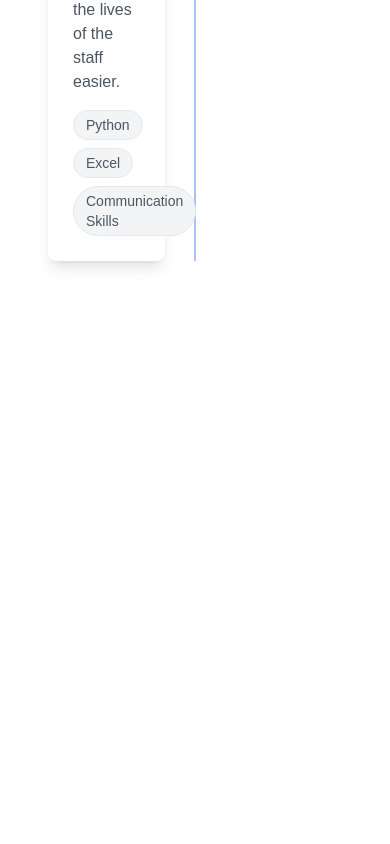
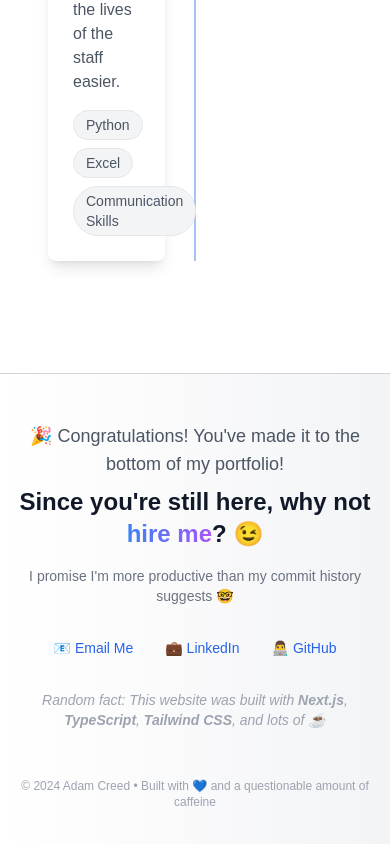
Before and after one commit to amcreed1999/amcreed1999.github.io, a Next.js app: page / in a window 390 px wide. Shown: the part 10203-11047 px from the top of the page. Before the commit the page ends 10576 px from the top, so only its background shows below. Built offline with nearby package versions, Linux system fonts and the light colour scheme.

Commit message:
Goodnight

```diff
--- a/src/app/page.tsx
+++ b/src/app/page.tsx
@@ -4,6 +4,7 @@ import Navbar from "../components/Navbar";
 import AboutMe from '@/components/AboutMe';
 import GitHubCommitCalendar from "@/components/GitHubCommitCalendar";
 import Timeline from "@/components/Timeline";
+import Footer from "@/components/Footer";
 
 export default function Home() {
   return (
@@ -16,6 +17,7 @@ export default function Home() {
       <AboutMe />
       <GitHubCommitCalendar />
       <Timeline />
+      <Footer />
     </main>
   );
 }
--- /dev/null
+++ b/src/components/ContactForm.tsx
@@ -0,0 +1,174 @@
+"use client";
+import { useState } from 'react';
+import { useTheme } from "next-themes";
+
+const ContactForm = () => {
+  const { theme } = useTheme();
+  const isDark = theme === 'dark';
+  const [formStatus, setFormStatus] = useState<'idle' | 'sending' | 'sent' | 'error'>('idle');
+
+  const handleSubmit = async (e: React.FormEvent<HTMLFormElement>) => {
+    e.preventDefault();
+    setFormStatus('sending');
+
+    // Get form data
+    const formData = new FormData(e.currentTarget);
+    const data = {
+      name: formData.get('name'),
+      email: formData.get('email'),
+      message: formData.get('message'),
+    };
+
+    try {
+      // Replace with your form handling logic
+      // Example: await fetch('/api/contact', { method: 'POST', body: JSON.stringify(data) });
+      await new Promise(resolve => setTimeout(resolve, 1000)); // Simulate API call
+      setFormStatus('sent');
+      (e.target as HTMLFormElement).reset();
+      setTimeout(() => setFormStatus('idle'), 3000);
+    } catch (error) {
+      setFormStatus('error');
+      setTimeout(() => setFormStatus('idle'), 3000);
+    }
+  };
+
+  return (
+    <section className={`py-16 ${isDark ? 'bg-gray-900' : 'bg-white'}`}>
+      <div className="max-w-4xl mx-auto px-4 sm:px-6 lg:px-8">
+        <div className="text-center mb-12">
+          <h2 className={`text-4xl font-extrabold ${isDark ? 'text-white' : 'text-gray-900'} mb-4`}>
+            Let's Connect
+          </h2>
+          <p className={`text-lg ${isDark ? 'text-gray-300' : 'text-gray-600'}`}>
+            Have a question or want to work together? Drop me a message!
+          </p>
+        </div>
+
+        <form
+          onSubmit={handleSubmit}
+          className={`space-y-6 ${
+            isDark
+              ? 'bg-gray-800 border border-gray-700'
+              : 'bg-white border border-gray-200'
+          } p-8 rounded-lg shadow-lg`}
+        >
+          <div className="grid grid-cols-1 md:grid-cols-2 gap-6">
+            <div>
+              <label
+                htmlFor="name"
+                className={`block text-sm font-medium ${
+                  isDark ? 'text-gray-300' : 'text-gray-700'
+                } mb-2`}
+              >
+                Name
+              </label>
+              <input
+                type="text"
+                name="name"
+                id="name"
+                required
+                className={`w-full px-4 py-2 rounded-lg border ${
+                  isDark
+                    ? 'bg-gray-700 border-gray-600 text-white focus:border-blue-500'
+                    : 'bg-white border-gray-300 text-gray-900 focus:border-blue-500'
+                } focus:ring-2 focus:ring-blue-500/20 focus:outline-none transition-colors duration-200`}
+              />
+            </div>
+
+            <div>
+              <label
+                htmlFor="email"
+                className={`block text-sm font-medium ${
+                  isDark ? 'text-gray-300' : 'text-gray-700'
+                } mb-2`}
+              >
+                Email
+              </label>
+              <input
+                type="email"
+                name="email"
+                id="email"
+                required
+                className={`w-full px-4 py-2 rounded-lg border ${
+                  isDark
+                    ? 'bg-gray-700 border-gray-600 text-white focus:border-blue-500'
+                    : 'bg-white border-gray-300 text-gray-900 focus:border-blue-500'
+                } focus:ring-2 focus:ring-blue-500/20 focus:outline-none transition-colors duration-200`}
+              />
+            </div>
+          </div>
+
+          <div>
+            <label
+              htmlFor="message"
+              className={`block text-sm font-medium ${
+                isDark ? 'text-gray-300' : 'text-gray-700'
+              } mb-2`}
+            >
+              Message
+            </label>
+            <textarea
+              name="message"
+              id="message"
+              required
+              rows={5}
+              className={`w-full px-4 py-2 rounded-lg border ${
+                isDark
+                  ? 'bg-gray-700 border-gray-600 text-white focus:border-blue-500'
+                  : 'bg-white border-gray-300 text-gray-900 focus:border-blue-500'
+              } focus:ring-2 focus:ring-blue-500/20 focus:outline-none transition-colors duration-200`}
+            />
+          </div>
+
+          <div className="flex justify-end">
+            <button
+              type="submit"
+              disabled={formStatus === 'sending' || formStatus === 'sent'}
+              className={`px-6 py-3 rounded-lg font-semibold text-white
+                ${formStatus === 'sending'
+                  ? 'bg-gray-500 cursor-not-allowed'
+                  : formStatus === 'sent'
+                    ? 'bg-green-500'
+                    : 'bg-blue-600 hover:bg-blue-700'
+                }
+                transition-colors duration-200 focus:outline-none focus:ring-2 focus:ring-offset-2 focus:ring-blue-500`}
+            >
+              {formStatus === 'sending' ? 'Sending...' :
+               formStatus === 'sent' ? 'Message Sent!' :
+               formStatus === 'error' ? 'Try Again' :
+               'Send Message'}
+            </button>
+          </div>
+        </form>
+
+        {/* Social Links */}
+        <div className="mt-12 flex justify-center space-x-6">
+          <a
+            href="https://github.com/amcreed1999"
+            target="_blank"
+            rel="noopener noreferrer"
+            className={`text-sm ${isDark ? 'text-gray-400 hover:text-white' : 'text-gray-600 hover:text-gray-900'} transition-colors duration-200`}
+          >
+            GitHub
+          </a>
+          <a
+            href="https://www.linkedin.com/in/adam-creed/"
+            target="_blank"
+            rel="noopener noreferrer"
+            className={`text-sm ${isDark ? 'text-gray-400 hover:text-white' : 'text-gray-600 hover:text-gray-900'} transition-colors duration-200`}
+          >
+            LinkedIn
+          </a>
+          <a
+            href="mailto:amcreed99@gmail.com"
+            className={`text-sm ${isDark ? 'text-gray-400 hover:text-white' : 'text-gray-600 hover:text-gray-900'} transition-colors duration-200`}
+          >
+            Email
+          </a>
+        </div>
+      </div>
+    </section>
+  );
+};
+
+export default ContactForm;
--- /dev/null
+++ b/src/components/Footer.tsx
@@ -0,0 +1,74 @@
+"use client";
+import { useTheme } from "next-themes";
+import Link from "next/link";
+
+const Footer = () => {
+  const { theme } = useTheme();
+  const isDark = theme === 'dark';
+
+  const currentYear = new Date().getFullYear();
+
+  return (
+    <footer className={`py-12 ${isDark ? 'bg-gradient-to-r from-gray-800 to-gray-900' : 'bg-gradient-to-r from-white to-gray-100'} border-t ${isDark ? 'border-gray-700' : 'border-gray-300'}`}>
+      <div className="max-w-7xl mx-auto px-4 sm:px-6 lg:px-8">
+        <div className="flex flex-col items-center gap-8 text-center">
+          {/* Fun Message */}
+          <div>
+            <p className={`text-lg font-medium ${isDark ? 'text-gray-300' : 'text-gray-600'} mb-2`}>
+              🎉 Congratulations! You've made it to the bottom of my portfolio!
+            </p>
+            <p className={`text-2xl font-bold ${isDark ? 'text-white' : 'text-gray-900'} mb-4`}>
+              Since you're still here, why not{' '}
+              <span className="bg-gradient-to-r from-blue-500 to-purple-500 bg-clip-text text-transparent">
+                hire me
+              </span>
+              ? 😉
+            </p>
+            <p className={`text-sm ${isDark ? 'text-gray-400' : 'text-gray-500'}`}>
+              I promise I'm more productive than my commit history suggests 🤓
+            </p>
+          </div>
+
+          {/* Quick Links */}
+          <div className="flex flex-wrap justify-center gap-8">
+            <Link
+              href="mailto:amcreed99@gmail.com"
+              className={`text-sm ${isDark ? 'text-blue-400 hover:text-blue-300' : 'text-blue-600 hover:text-blue-500'} transition-colors duration-300`}
+            >
+              📧 Email Me
+            </Link>
+            <Link
+              href="https://www.linkedin.com/in/adam-creed/"
+              className={`text-sm ${isDark ? 'text-blue-400 hover:text-blue-300' : 'text-blue-600 hover:text-blue-500'} transition-colors duration-300`}
+            >
+              💼 LinkedIn
+            </Link>
+            <Link
+              href="https://github.com/amcreed1999"
+              className={`text-sm ${isDark ? 'text-blue-400 hover:text-blue-300' : 'text-blue-600 hover:text-blue-500'} transition-colors duration-300`}
+            >
+              👨‍💻 GitHub
+            </Link>
+          </div>
+
+          {/* Random Fun Facts */}
+          <div>
+            <p className={`text-sm ${isDark ? 'text-gray-500' : 'text-gray-400'} italic`}>
+              Random fact: This website was built with {' '}
+              <span className="font-semibold">Next.js</span>, {' '}
+              <span className="font-semibold">TypeScript</span>, {' '}
+              <span className="font-semibold">Tailwind CSS</span>, and lots of ☕
+            </p>
+          </div>
+
+          {/* Copyright */}
+          <div className={`text-xs ${isDark ? 'text-gray-600' : 'text-gray-400'} mt-4`}>
+            © {currentYear} Adam Creed • Built with 💙 and a questionable amount of caffeine
+          </div>
+        </div>
+      </div>
+    </footer>
+  );
+};
+
+export default Footer;
--- a/src/components/Navbar.tsx
+++ b/src/components/Navbar.tsx
@@ -31,7 +31,7 @@ const Navbar = () => {
 
           {/* Desktop Navigation */}
           <div className="hidden md:flex items-center space-x-6">
-            {["About", "Projects", "Skills", "Contact"].map((item) => (
+            {["About", "Timeline", "Projects", "Skills", "Contact"].map((item) => (
               <Link
                 key={item}
                 href={item === "About" ? "#about" : `/${item.toLowerCase()}`}
```
